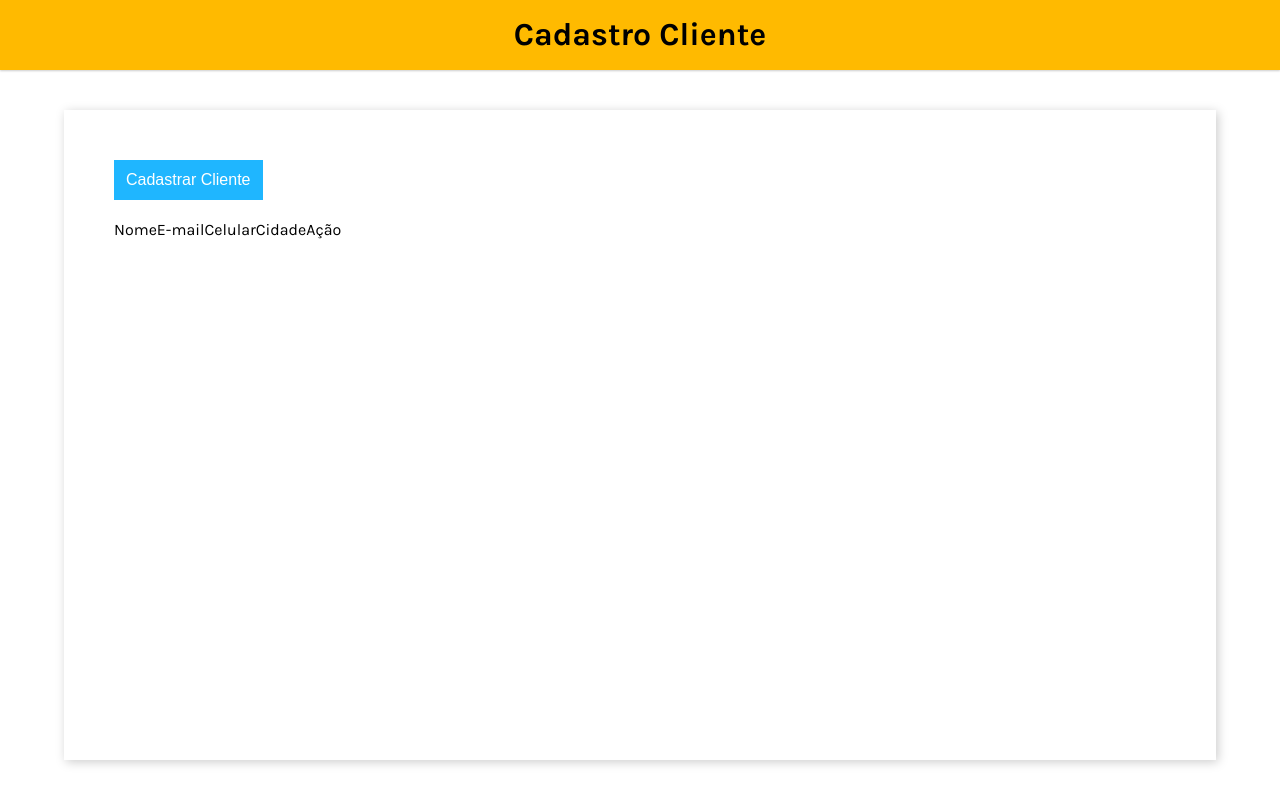
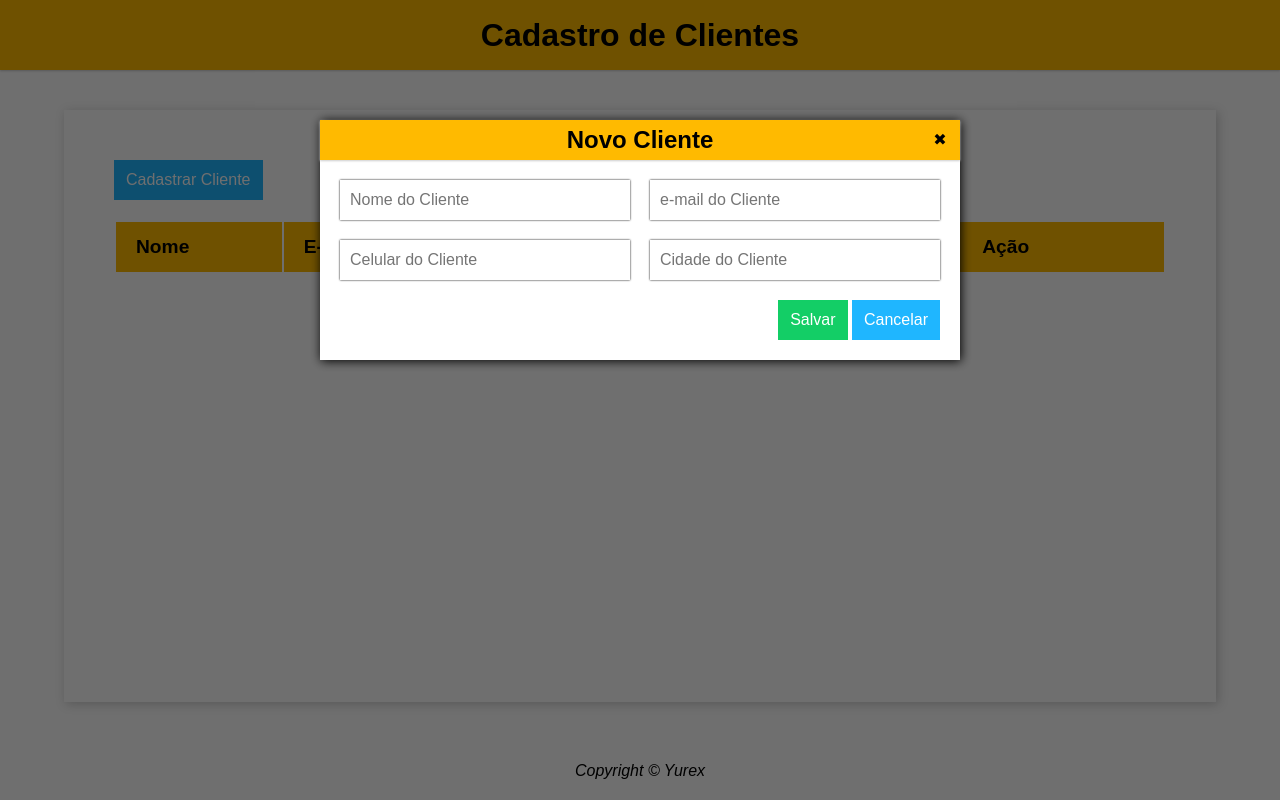
Before and after one commit to Yurexmaladeza/cadastro, a plain HTML site: page index.html in a window 1280 px wide. Both pictures are taken after a click on the button "Cadastrar Cliente". Drawn offline with Linux system fonts and the light colour scheme.

Commit message:
Add files via upload

```diff
--- a/index.html
+++ b/index.html
@@ -1,56 +1,71 @@
 <!DOCTYPE html>
-<html>
+<html lang="pt-BR">
+
 <head>
+    <meta charset="UTF-8">
     <meta http-equiv="X-UA-Compatible" content="IE=edge">
     <meta name="viewport" content="width=device-width, initial-scale=1.0">
     <link rel="preconnect" href="https://fonts.gstatic.com">
-    <link href="https://fonts.googleapis.com/css2?family=Karla:ital,wght@0,400;0,700;1,200;1,800&display=swap&quo"
+    <link href="https://fonts.googleapis.com/css2?family=Karla:ital,wght@0,400;0,700;1,200;1,800&display=swap&quot;
         rel="stylesheet">
-    <meta charset='utf-8'>
-    <meta http-equiv='X-UA-Compatible' content='IE=edge'>
-    <title>Cadastro Cliente</title>
-    <meta name='viewport' content='width=device-width, initial-scale=1'>
-    <link rel='stylesheet' type='text/css' media='screen' href='css/main.css'>
-    <link rel='stylesheet' type='text/css' media='screen' href='css/button.css'>
-    <link rel='stylesheet' type='text/css' media='screen' href='css/records.css'>
-    <link rel='stylesheet' type='text/css' media='screen' href='css/modal.css'>
+    <link rel="stylesheet" href="css/main.css">
+    <link rel="stylesheet" href="css/button.css">
+    <link rel="stylesheet" href="css/records.css">
+    <link rel="stylesheet" href="css/modal.css">
+    <script src="main.js" defer></script>
+    <title>Cliente</title>
+</head>
 
-    <script src='main.js'></script>
-</head>
 <body>
     <header>
-        <h1 class="header-title">Cadastro Cliente</h1>
+        <h1 class="header-title">Cadastro de Clientes</h1>
     </header>
     <main>
-     <button type="button" class="button blue mobile" id="CadastrarCliente">
-        Cadastrar Cliente
-     </button>
+        <button type="button" class="button blue mobile" id="cadastrarCliente">Cadastrar Cliente</button>
         <table id="tableClient" class="records">
             <thead>
                 <tr>
-   <tr>Nome</tr>
-   <tr>E-mail</tr>
-   <tr>Celular</tr>
-   <tr>Cidade</tr>
-   <tr>Ação</tr>
+                    <th>Nome</th>
+                    <th>E-mail</th>
+                    <th>Celular</th>
+                    <th>Cidade</th>
+                    <th>Ação</th>
                 </tr>
             </thead>
- <tbody></tbody>
+            <tbody>
+
+            </tbody>
         </table>
+        <div class="modal" id="modal">
+            <div class="modal-content">
+                <header class="modal-header">
+                    <h2>Novo Cliente</h2>
+                    <span class="modal-close" id="modalClose">&#10006;</span>
+                </header>
+                <form id="form" class="modal-form">
+                    <input type="text" id="nome" data-index="new" class="modal-field" placeholder="Nome do Cliente"
+                        required>
+                    <input type="email" id="email" class="modal-field" placeholder="e-mail do Cliente" required>
+                    <input type="text" id="celular" class="modal-field" placeholder="Celular do Cliente" required>
+                    <input type="text" id="cidade" class="modal-field" placeholder="Cidade do Cliente" required>
+                </form>
+
+                <footer class="modal-footer">
+<button id="salvar" class="button green">Salvar</button>
+<button id="cancelar" class="button blue">Cancelar</button>
+                </footer>
 
 
+            </div>
 
-
-
+        </div>
 
 
 
     </main>
-
-
-
-
-
+    <footer>
+        Copyright &copy; Yurex
+    </footer>
 
 
 
```
Lines whose indentation alone changed are shown as unchanged.
